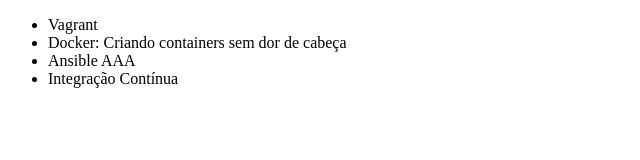
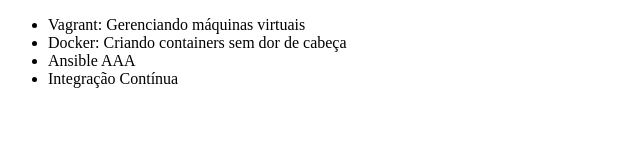
Before and after one commit to Sabinis3/Projeto_Alura_Git_Estudo, a plain HTML site: page index.html in a window 1280 px wide. Shown: the whole page, without its empty margins (0-640 px from the left). Drawn offline with Linux system fonts and the light colour scheme.

Commit message:
Alterando o nome do curso de Vagrant

```diff
--- a/index.html
+++ b/index.html
@@ -2,11 +2,11 @@
 <html lang="en">
 <head>
     <meta charset="UTF-8">
-    <title>Lista de Cursos de DevOps da Alura</title>
+    <title>Lista de cursos de DevOps da Alura</title>
 </head>
 <body>
     <ul>
-        <li>Vagrant</li>
+        <li>Vagrant: Gerenciando máquinas virtuais</li>
         <li>Docker: Criando containers sem dor de cabeça</li>
         <li>Ansible AAA</li>
         <li>Integração Contínua</li>
```
